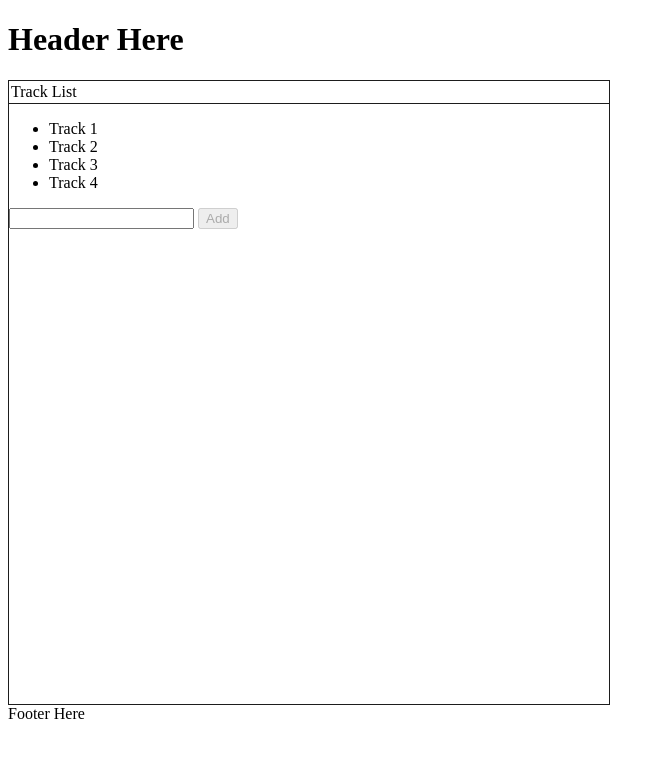
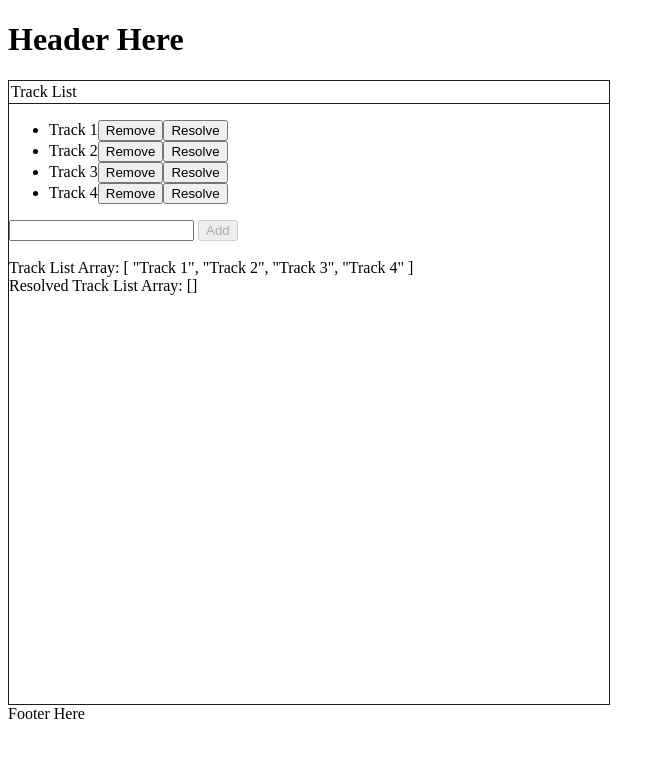
Before and after one commit to bornes/calve-project, an Angular app in the folder calve-app/: page /create in a window 1280 px wide. Shown: the top 758 px of the page, without its empty margins (0-665 px from the left). Built offline with nearby package versions, Linux system fonts and the light colour scheme.

Commit message:
added resolve button

```diff
--- a/calve-app/src/app/pages/create-to-do-component/create-to-do.component.html
+++ b/calve-app/src/app/pages/create-to-do-component/create-to-do.component.html
@@ -1,7 +1,22 @@
 <app-card [cardTitle]="title" >
 
     <ul>
-        <li *ngFor="let track of trackList">{{ track }}</li>
+        <li *ngFor="let track of trackList; let i = index">
+            <span
+                id="span-value"
+                contenteditable="true"
+                [style.textDecoration]="resolvedTrackList.includes(i) ? 'line-through' : 'none'"
+                (blur)="editTrack(i, $event)">{{ track }}</span>
+            <app-button
+                buttonLabel="Remove"
+                (buttonClicked)="removeTrack(i)">
+            </app-button>
+            <app-button
+                [isDisabled]="resolvedTrackList.includes(i)"
+                buttonLabel="Resolve"
+                (buttonClicked)="resolveTrack(i)">
+            </app-button>
+        </li>
     </ul>
 
     <app-input
@@ -15,4 +30,13 @@
         (buttonClicked)="addTrack()">
     </app-button>
 
+    <br>
+    <br>
+
+    Track List Array: {{ trackList | json }}
+    <br>
+    Resolved Track List Array: {{ resolvedTrackList | json }}
+    <br>
+
+
 </app-card>
--- a/calve-app/src/app/pages/create-to-do-component/create-to-do.component.ts
+++ b/calve-app/src/app/pages/create-to-do-component/create-to-do.component.ts
@@ -20,6 +20,8 @@ export class CreateToDoComponent {
 
   inputValue = "";
 
+  resolvedTrackList: number[] = [];
+
   addTrack() {
     /* The push method inserts the inputed value in the trackList's array and the String trim method removes whitespaces
     from the beginning and end of the string and returns a new string, without modifying the original string */
@@ -28,4 +30,34 @@ export class CreateToDoComponent {
     // Clears the input after the click on the Add button
     this.inputValue = '';
   }
+
+  /* To remove a track from the array, we need to use the splice method which changes the contents of an array by removing
+  or replacing existing elements and/or adding new elements in place. The first parameter is the index at which to start
+  changing the array and the second parameter is the number of elements to be removed, starting from the start parameter */
+  removeTrack(index: number) {
+    this.trackList.splice(index, 1);
+  }
+
+  editTrack(index: number, inputEvent: any) {
+    this.trackList[index] = inputEvent.target.textContent;
+
+    console.log(inputEvent);
+  }
+
+  resolveTrack(index: number) {
+    this.resolvedTrackList.push(index);
+
+    // let spanValue = document.getElementById('span-value');
+    // spanValue?.contentEditable = false;
+
+    // this.trackList[index] = document.getElementById('span-value')?.style.textDecoration = "line-through";
+    // contenteditable = "false;"
+
+    // spanValue?.style.textDecoration = "line-through";
+    // spanValue?.contentEditable = false;
+
+    // console.log('Span value:', spanValue);
+    console.log('Track resolved');
+    console.log(index);
+  }
 }
```
